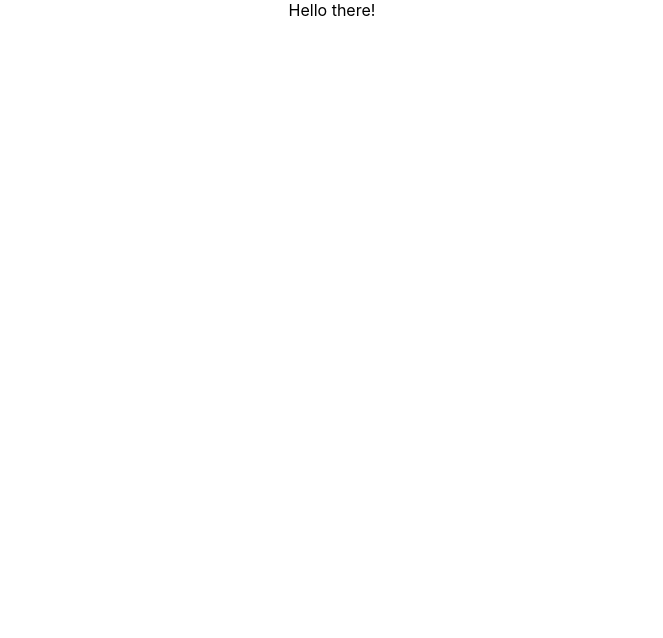
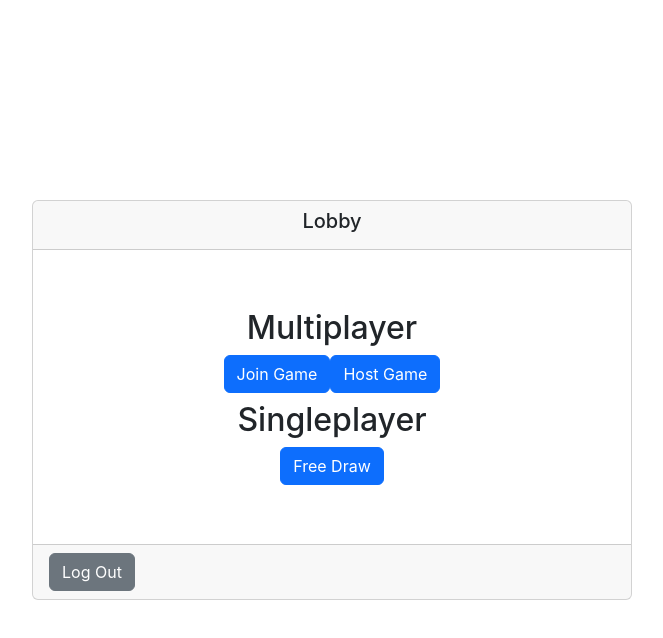
Before and after one commit to pf274/draw-ai-game, a React (Create React App) app: page / in a window 1280 px wide. Shown: the top 638 px of the page, without its empty margins (308-971 px from the left). Built offline with nearby package versions, Linux system fonts and the light colour scheme.

Commit message:
Home Page Build

```diff
--- a/public/index.html
+++ b/public/index.html
@@ -3,6 +3,9 @@
   <head>
     <meta charset="utf-8" />
     <link rel="icon" href="%PUBLIC_URL%/favicon.ico" />
+    <link href="https://cdn.jsdelivr.net/npm/bootstrap@5.3.0-alpha1/dist/css/bootstrap.min.css" rel="stylesheet" integrity="sha384-GLhlTQ8iRABdZLl6O3oVMWSktQOp6b7In1Zl3/Jr59b6EGGoI1aFkw7cmDA6j6gD" crossorigin="anonymous">
+    <link rel="stylesheet" href="https://cdn.jsdelivr.net/npm/bootstrap-icons@1.10.3/font/bootstrap-icons.css">
+
     <meta name="viewport" content="width=device-width, initial-scale=1" />
     <meta name="theme-color" content="#000000" />
     <meta
--- a/src/App.css
+++ b/src/App.css
@@ -1,38 +1,25 @@
 .App {
   text-align: center;
+  height: 100%;
+  width: 100%;
+  display: flex;
+  flex-direction: column;
+  flex: 1;
+  justify-content: center;
+  align-items: center;
 }
 
-.App-logo {
-  height: 40vmin;
-  pointer-events: none;
+#root {
+  height: 100%;
+  display: flex;
+  flex-direction: column;
 }
 
-@media (prefers-reduced-motion: no-preference) {
-  .App-logo {
-    animation: App-logo-spin infinite 20s linear;
-  }
+html {
+  width: 100%;
+  height: 100%;
 }
-
-.App-header {
-  background-color: #282c34;
-  min-height: 100vh;
-  display: flex;
-  flex-direction: column;
-  align-items: center;
-  justify-content: center;
-  font-size: calc(10px + 2vmin);
-  color: white;
+body {
+  width: 100%;
+  height: 100%;
 }
-
-.App-link {
-  color: #61dafb;
-}
-
-@keyframes App-logo-spin {
-  from {
-    transform: rotate(0deg);
-  }
-  to {
-    transform: rotate(360deg);
-  }
-}
--- a/src/App.js
+++ /dev/null
@@ -1,12 +0,0 @@
-import logo from './logo.svg';
-import './App.css';
-
-function App() {
-  return (
-    <div className="App">
-      Hello there!
-    </div>
-  );
-}
-
-export default App;
--- /dev/null
+++ b/src/App.jsx
@@ -0,0 +1,13 @@
+import './App.css';
+import HomePage from './Components/HomePage.jsx';
+import DrawPage from './Components/DrawPage.jsx';
+function App() {
+  return (
+    <div className="App">
+      <HomePage />
+      <DrawPage />
+    </div>
+  );
+}
+
+export default App;
--- /dev/null
+++ b/src/Components/DrawPage.jsx
@@ -0,0 +1,9 @@
+
+
+function DrawPage() {
+    return (
+        <div></div>
+    );
+}
+
+export default DrawPage;
--- /dev/null
+++ b/src/Components/HomePage.css
@@ -0,0 +1,28 @@
+.card {
+    width: 50%;
+    height: 50%;
+    min-width: 300px;
+    max-width: 600px;
+    max-height: 400px;
+    min-height: 200px;
+}
+.card-body {
+    display: flex;
+    flex-direction: column;
+    justify-content: center;
+}
+.button {
+    margin: 10px;
+}
+.card-footer {
+    display: flex;
+    flex-direction: row;
+    align-items: left;
+}
+.noCredentials {
+    display: none;
+}
+
+.loggedIn {
+    display: block;
+}
--- /dev/null
+++ b/src/Components/HomePage.jsx
@@ -0,0 +1,31 @@
+import './HomePage.css';
+import Card from 'react-bootstrap/Card';
+import Button from 'react-bootstrap/Button';
+
+function HomePage() {
+    return (
+        <Card id="HomePage">
+            <Card.Header>
+                <Card.Title className="noCredentials">Draw AI</Card.Title>
+                <Card.Title className="loggedIn" id="LobbyTitle">Lobby</Card.Title>
+            </Card.Header>
+            <Card.Body>
+                <div className="noCredentials">
+                    <Card.Text>Log In to Play</Card.Text>
+                </div>
+                <div className="loggedIn">
+                    <h2>Multiplayer</h2>
+                    <Button variant="primary">Join Game</Button>
+                    <Button variant="primary" id="hostGameModalButton">Host Game</Button>
+                    <h2 class="mt-2">Singleplayer</h2>
+                    <Button variant="primary" id="freeDrawButton">Free Draw</Button>
+                </div>
+            </Card.Body>
+            <Card.Footer>
+                <Button variant="secondary" id="logoutButton">Log Out</Button>
+            </Card.Footer>
+        </Card>
+    );
+}
+
+export default HomePage;
--- a/src/index.js
+++ b/src/index.js
@@ -1,7 +1,7 @@
 import React from 'react';
 import ReactDOM from 'react-dom/client';
 import './index.css';
-import App from './App';
+import App from './App.jsx';
 import reportWebVitals from './reportWebVitals';
 
 const root = ReactDOM.createRoot(document.getElementById('root'));
```
